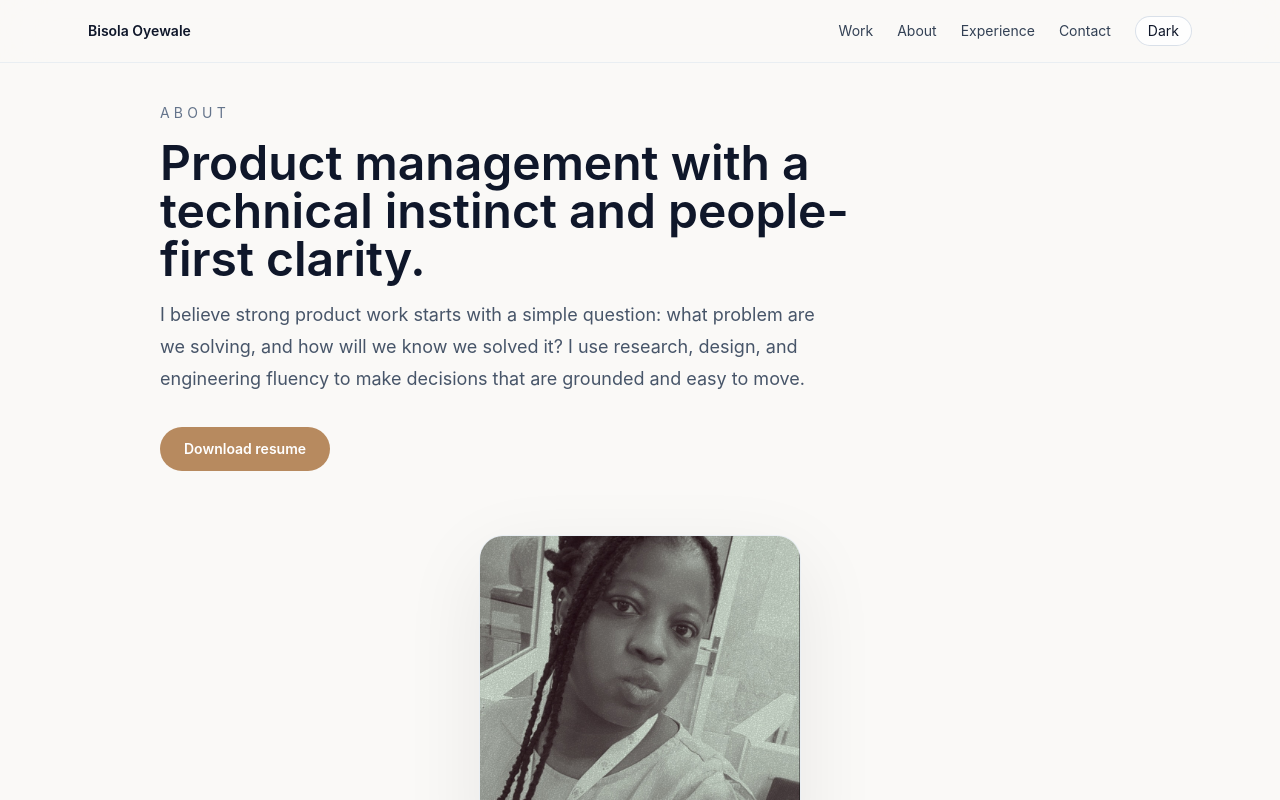
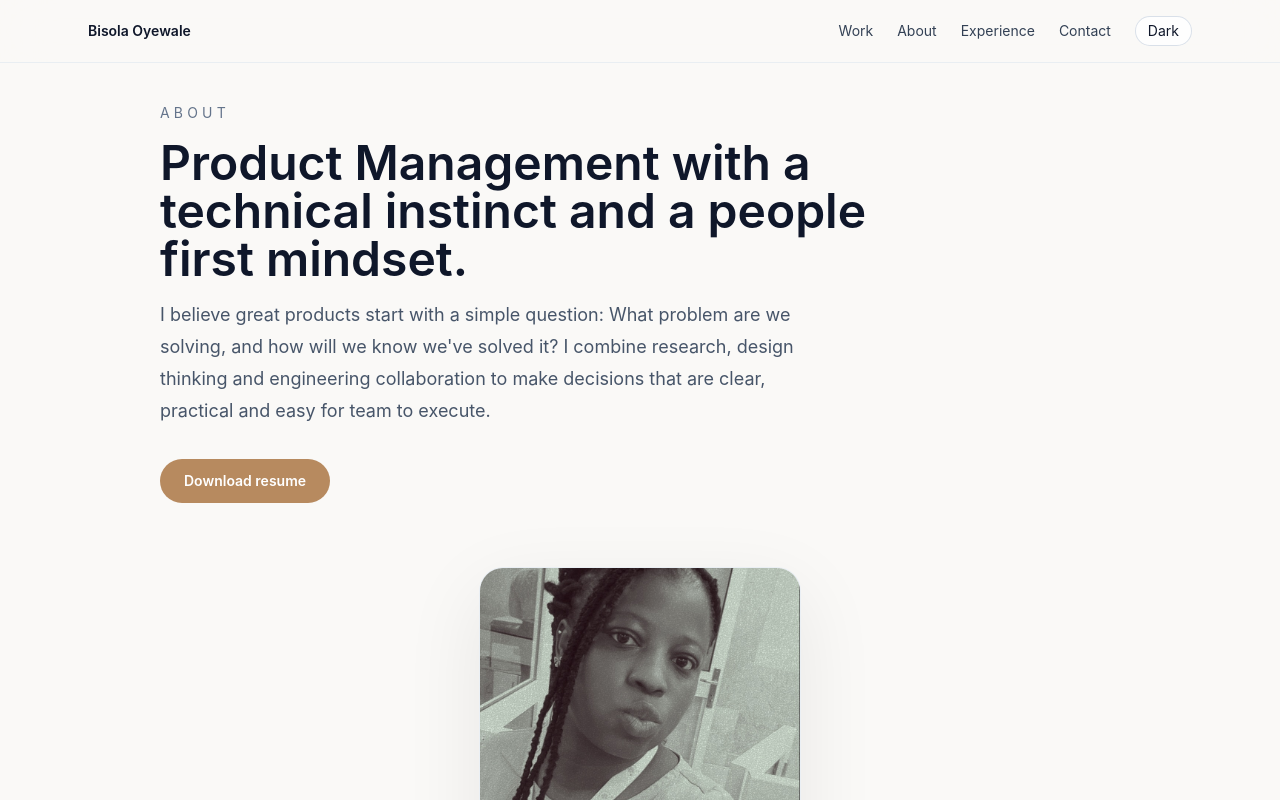
Before and after one commit to FolafunmiOla/product-management-portfolio, a Next.js app: page /about in a window 1280 px wide. Shown: the top 800 px of the page. Built offline with nearby package versions, Linux system fonts and the light colour scheme.

Commit message:
Update About page resume link to new CV file

```diff
--- a/src/app/about/page.tsx
+++ b/src/app/about/page.tsx
@@ -11,17 +11,20 @@ export default function AboutPage() {
         <div className="space-y-4">
           <p className="text-sm uppercase tracking-[0.3em] text-slate-500 dark:text-slate-400">About</p>
           <h1 className="max-w-3xl text-4xl font-semibold leading-tight text-slate-900 dark:text-white sm:text-5xl">
-            Product management with a technical instinct and people-first clarity.
+            Product Management with a technical instinct and a people first mindset.
           </h1>
           <p className="max-w-2xl text-lg leading-8 text-slate-600 dark:text-slate-300">
-            I believe strong product work starts with a simple question: what problem are we solving, and how will we know we solved it? I use research, design, and engineering fluency to make decisions that are grounded and easy to move.
+            I believe great products start with a simple question: What problem are we solving, and how will we know we've solved it? I combine research, design thinking and engineering collaboration to make decisions that are clear, practical and easy for team to execute.
           </p>
         </div>
         <div className="flex flex-col gap-4 sm:flex-row sm:items-center">
-          <a href="/resume.pdf" className="inline-flex items-center justify-center rounded-full bg-accent px-6 py-3 text-sm font-semibold text-white transition hover:bg-slate-900">
+          <a
+            href="/images/Oyewale%20Bisola%20Elizabeth%20-%20CV-new.pdf"
+            className="inline-flex items-center justify-center rounded-full bg-accent px-6 py-3 text-sm font-semibold text-white transition hover:bg-slate-900"
+            download
+          >
             Download resume
           </a>
-
         </div>
 
         {/* Profile Image Section */}
```
